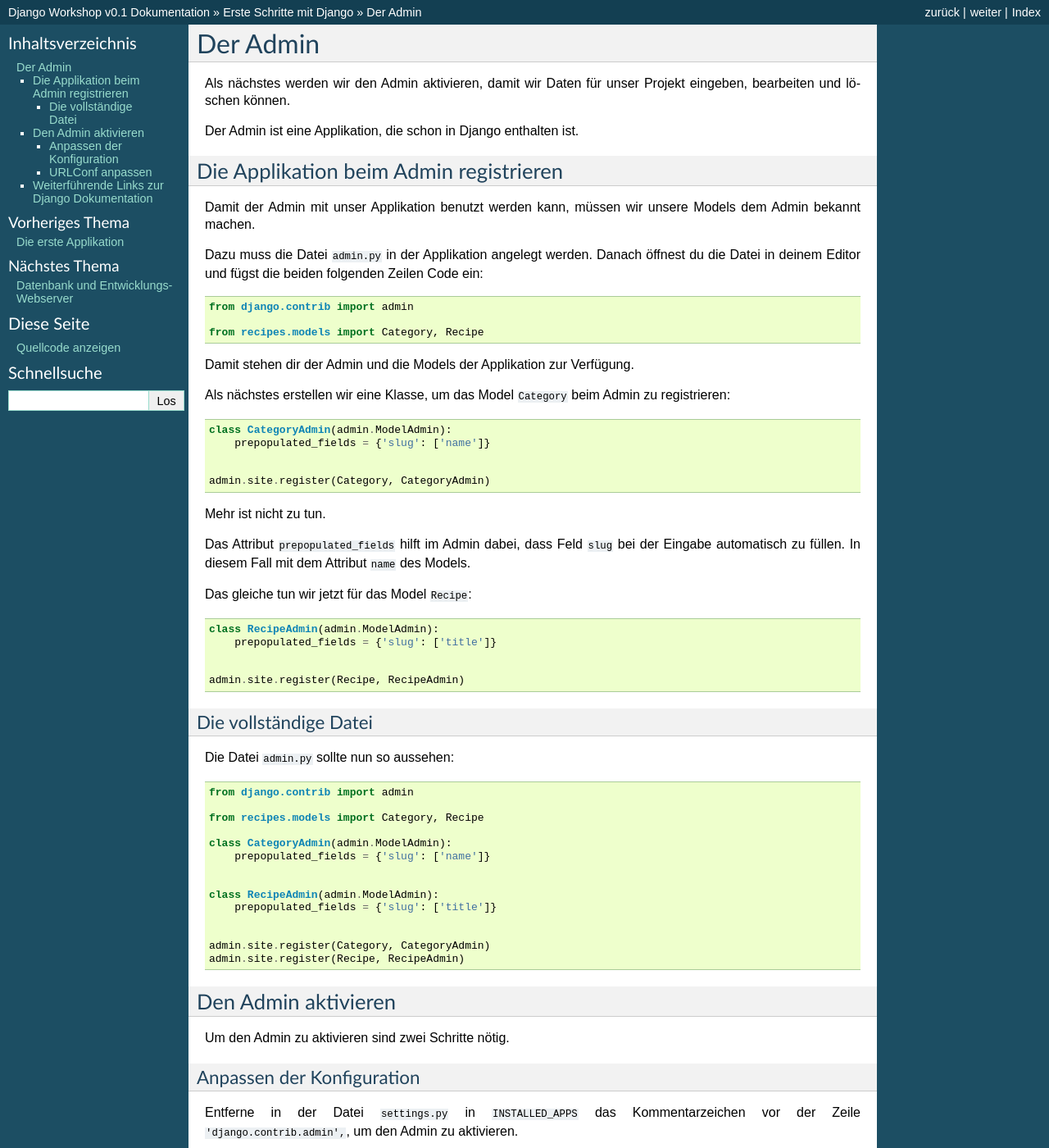
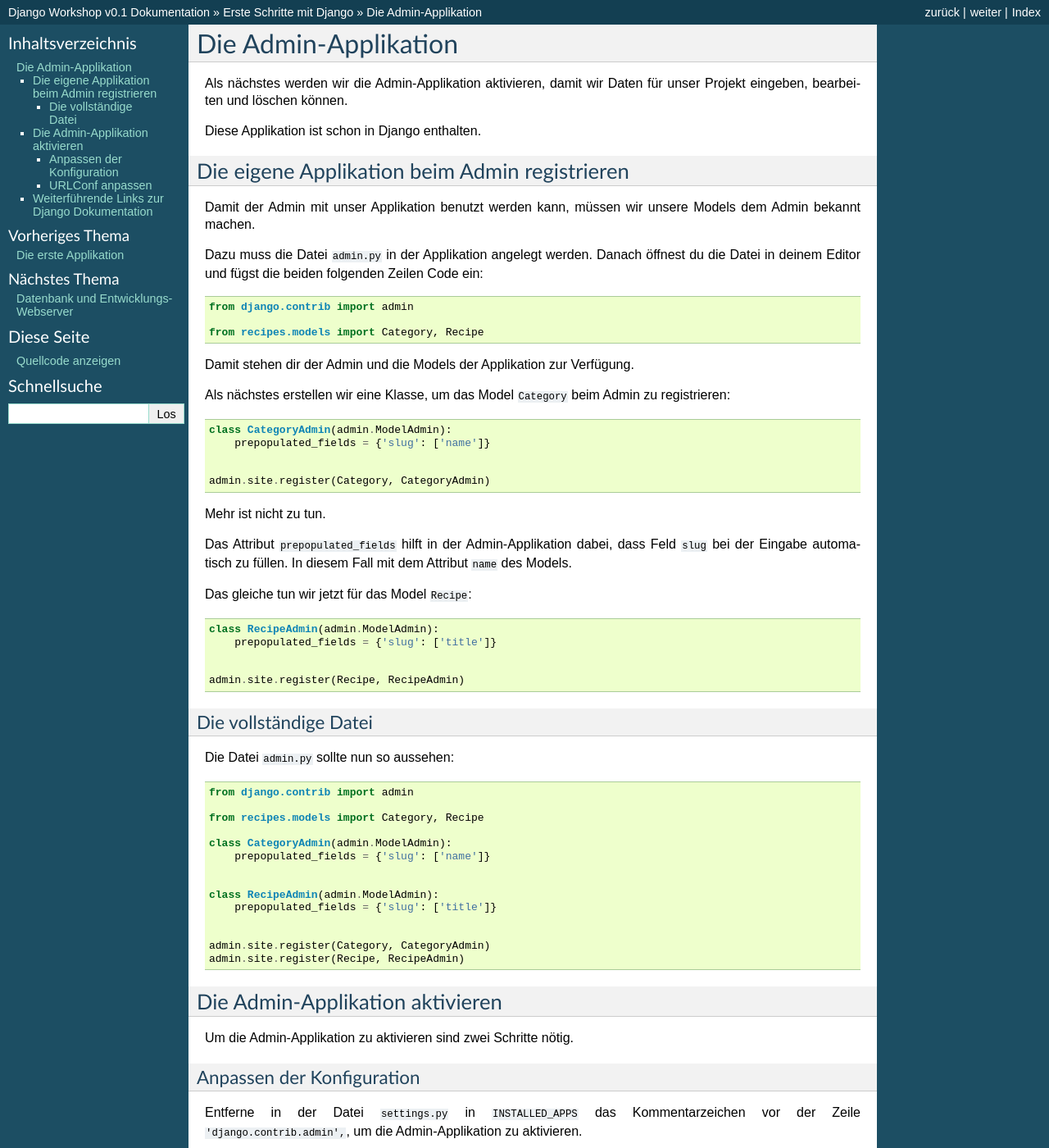
Before and after one commit to keimlink/django-workshop, a Sphinx documentation site: the page built from docs/erste_schritte/admin.rst, in a window 1280 px wide and 1400 px high. Shown: the whole window at 82% size. Built offline with Sphinx 7.4.7, drawn with Linux system fonts in a browser that asks for light colours; some of the changed text lies outside the part shown.

Commit message:
Wenn möglich wird nun "Admin-Applikation" statt "Admin" benutzt.

```diff
--- a/docs/einfuehrung.rst
+++ b/docs/einfuehrung.rst
@@ -70,7 +70,7 @@
 
 Der in Django enthaltene **Entwicklungs-Webserver** hilft bei der Entwicklung, da nicht extra ein "vollwertiger" Webserver installiert werden muss.
 
-Der Admin
-=========
+Die Admin-Applikation
+=====================
 
-Django stellt mit dem **Admin** ein `CRUD <http://de.wikipedia.org/wiki/CRUD>`_-Interface bereit, mit dem sich eine Website ohne Aufwand pflegen läßt. Der **Admin** wird mit Hilfe der Models automatisch erstellt.
+Django stellt mit der **Admin-Applikation** ein `CRUD <http://de.wikipedia.org/wiki/CRUD>`_-Interface bereit, mit dem sich eine Website ohne Aufwand pflegen läßt. Die **Admina-Applikation** wird mit Hilfe der Models automatisch erstellt.
--- a/docs/erste_schritte/admin.rst
+++ b/docs/erste_schritte/admin.rst
@@ -1,12 +1,12 @@
-Der Admin
-*********
+Die Admin-Applikation
+*********************
 
-Als nächstes werden wir den Admin aktivieren, damit wir Daten für unser Projekt eingeben, bearbeiten und löschen können.
+Als nächstes werden wir die Admin-Applikation aktivieren, damit wir Daten für unser Projekt eingeben, bearbeiten und löschen können.
 
-Der Admin ist eine Applikation, die schon in Django enthalten ist.
+Diese Applikation ist schon in Django enthalten.
 
-Die Applikation beim Admin registrieren
-=======================================
+Die eigene Applikation beim Admin registrieren
+==============================================
 
 Damit der Admin mit unser Applikation benutzt werden kann, müssen wir unsere Models dem Admin bekannt machen.
 
@@ -28,7 +28,7 @@
 
 Mehr ist nicht zu tun.
 
-Das Attribut ``prepopulated_fields`` hilft im Admin dabei, dass Feld ``slug`` bei der Eingabe automatisch zu füllen. In diesem Fall mit dem Attribut ``name`` des Models.
+Das Attribut ``prepopulated_fields`` hilft in der Admin-Applikation dabei, dass Feld ``slug`` bei der Eingabe automatisch zu füllen. In diesem Fall mit dem Attribut ``name`` des Models.
 
 Das gleiche tun wir jetzt für das Model ``Recipe``::
 
@@ -58,20 +58,20 @@
     admin.site.register(Category, CategoryAdmin)
     admin.site.register(Recipe, RecipeAdmin)
 
-Den Admin aktivieren
-====================
+Die Admin-Applikation aktivieren
+================================
 
-Um den Admin zu aktivieren sind zwei Schritte nötig.
+Um die Admin-Applikation zu aktivieren sind zwei Schritte nötig.
 
 Anpassen der Konfiguration
 --------------------------
 
-Entferne in der Datei ``settings.py`` in ``INSTALLED_APPS`` das Kommentarzeichen vor der Zeile ``'django.contrib.admin',``, um den Admin zu aktivieren.
+Entferne in der Datei ``settings.py`` in ``INSTALLED_APPS`` das Kommentarzeichen vor der Zeile ``'django.contrib.admin',``, um die Admin-Applikation zu aktivieren.
 
 URLConf anpassen
 ----------------
 
-Damit der Admin auch im Browser aufgerufen werden kann müssen wir die URL des Admins ebenfalls aktivieren.
+Damit die Admin-Applikation auch im Browser aufgerufen werden kann müssen wir die URL des Admins ebenfalls aktivieren.
 
 Öffne dazu die Datei ``cookbook/urls.py`` und entferne die Kommentarzeichen in den Zeilen 4, 5 und 16. Danach sieht die Datei so aus::
 
@@ -96,4 +96,4 @@
 Weiterführende Links zur Django Dokumentation
 =============================================
 
-* `Informationen zum Admin <http://docs.djangoproject.com/en/1.2/ref/contrib/admin/#ref-contrib-admin>`_
+* `Informationen zur Admin-Applikation <http://docs.djangoproject.com/en/1.2/ref/contrib/admin/#ref-contrib-admin>`_
--- a/docs/erste_schritte/datenbank.rst
+++ b/docs/erste_schritte/datenbank.rst
@@ -1,7 +1,7 @@
 Datenbank und Entwicklungs-Webserver
 ************************************
 
-Nun können wir die Datenbank füllen und danach den Entwicklungs-Webserver auf rufen, um den Admin zu benutzen.
+Nun können wir die Datenbank füllen und danach den Entwicklungs-Webserver auf rufen, um die Admin-Applikation zu benutzen.
 
 Datenmodel überprüfen
 =====================
@@ -113,7 +113,7 @@
     Development server is running at http://127.0.0.1:8000/
     Quit the server with CONTROL-C.
 
-Unter der URL http://127.0.0.1:8000/admin/ kannst du nun den Admin aufrufen, dich mit dem eben erstellten Superuser anmelden und ein paar Rezepte anlegen.
+Unter der URL http://127.0.0.1:8000/admin/ kannst du nun die Admin-Applikation aufrufen, dich mit dem eben erstellten Superuser anmelden und ein paar Rezepte anlegen.
 
 Weiterführende Links zur Django Dokumentation
 =============================================
--- a/docs/erste_schritte/views_templates.rst
+++ b/docs/erste_schritte/views_templates.rst
@@ -1,7 +1,7 @@
 Die ersten Views
 ****************
 
-Nachdem du nun einige Datensätze mit Hilfe des Admins angelegt hast ist der nächste Schritt, diese auch im Frontend anzuzeigen. Dazu musst du drei Dinge tun:
+Nachdem du nun einige Datensätze mit Hilfe der Admins-Applikation angelegt hast ist der nächste Schritt, diese auch im Frontend anzuzeigen. Dazu musst du drei Dinge tun:
 
     #. URLs definieren
     #. Views schreiben
```
Also changed, not shown: docs/erste_schritte/app.rst (+7 -7 lines), docs/erste_schritte/rueckblick_ausblick.rst (+5 -5 lines).
